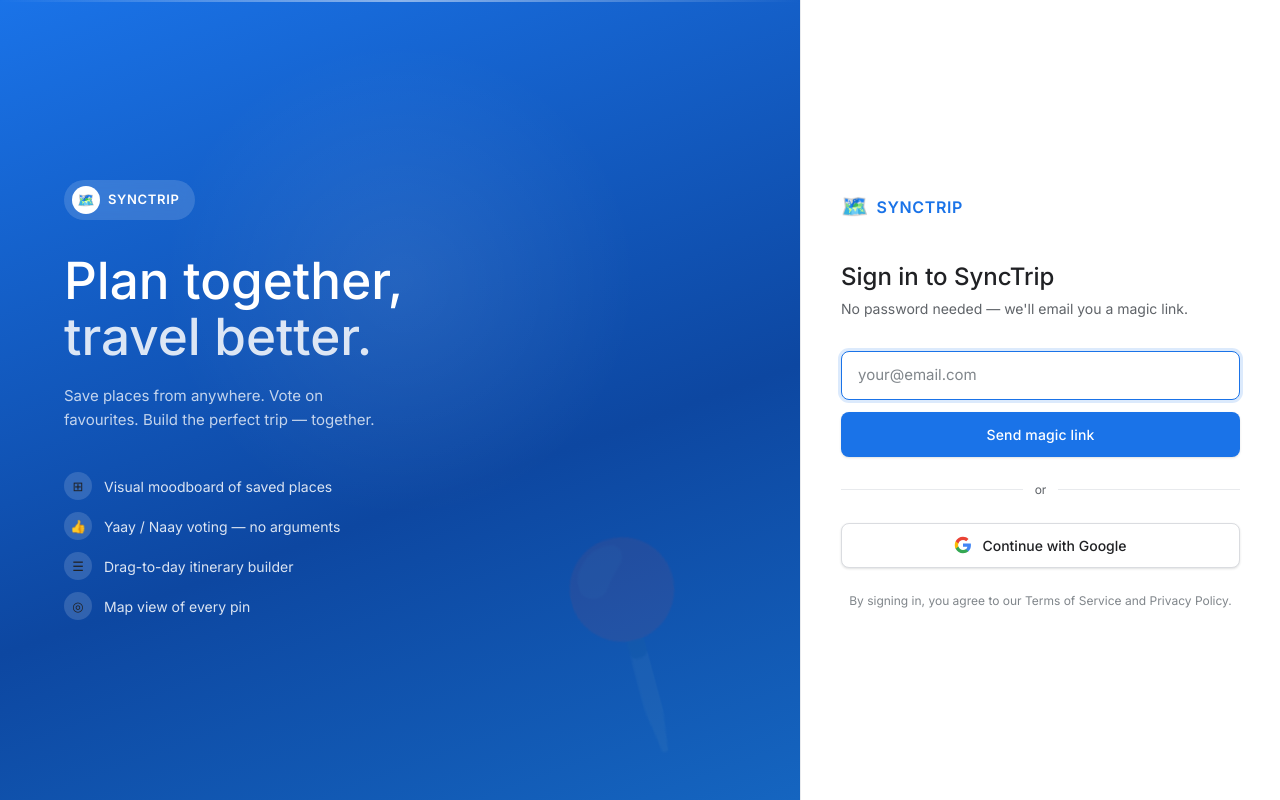
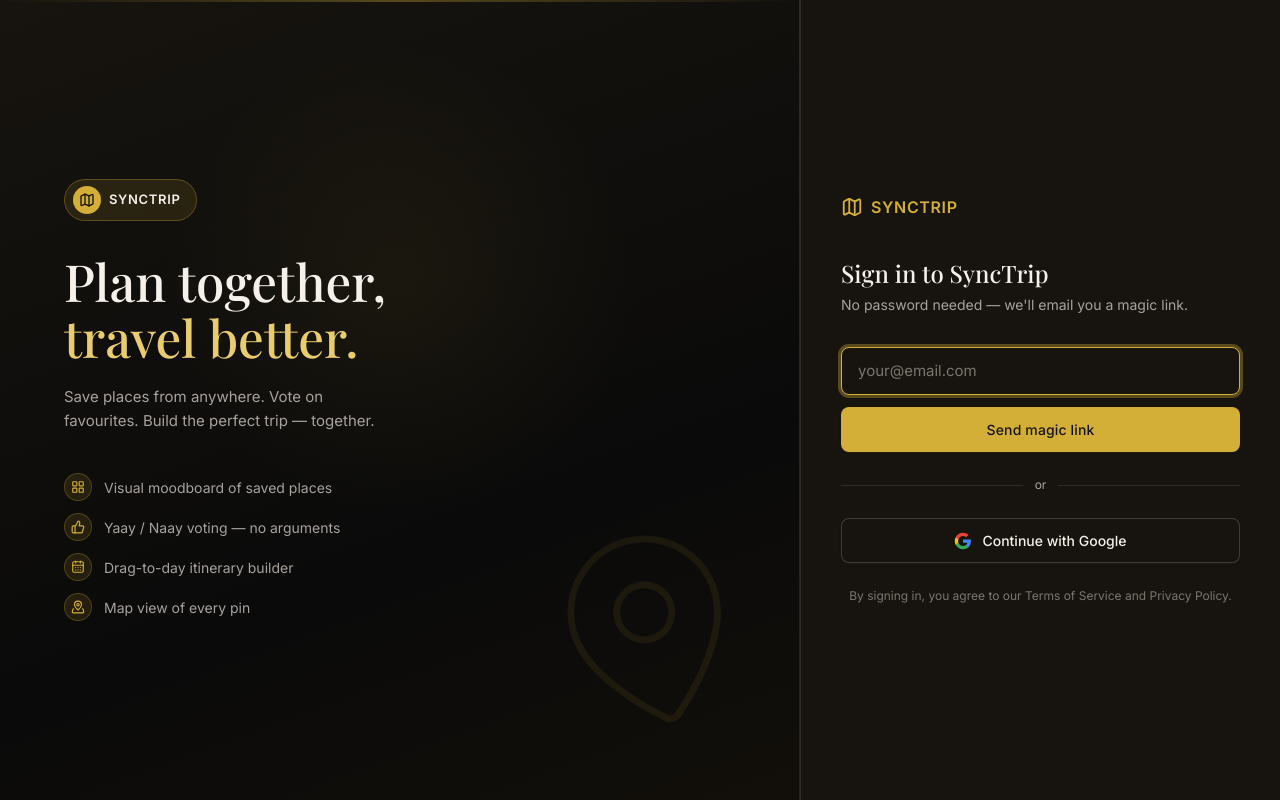
Before and after one commit to HCX0819/SyncTrip, a Next.js app: page /login in a window 1280 px wide. Built offline with nearby package versions, Linux system fonts and the light colour scheme; no server answers; a web font is replaced by a local one.

Commit message:
Add lucide-react icons and implement Luxury Noir theme styles

```diff
--- a/package.json
+++ b/package.json
@@ -16,6 +16,7 @@
     "@supabase/ssr": "^0.12.7",
     "@supabase/supabase-js": "^2.116.0",
     "@types/mapbox-gl": "^3.4.1",
+    "lucide-react": "^1.47.0",
     "mapbox-gl": "^3.31.0",
     "maplibre-gl": "^6.10.0",
     "next": "16.3.5",
--- a/src/app/globals.css
+++ b/src/app/globals.css
@@ -34,6 +34,25 @@
   /* Typography */
   --font-sans: "Inter", "Google Sans", system-ui, sans-serif;
   --font-display: "Google Sans", "Inter", system-ui, sans-serif;
+  --font-serif: var(--font-playfair), Georgia, "Times New Roman", serif;
+
+  /* Luxury Noir — warm gold accent */
+  --gold: #d4af37;
+  --gold-dark: #b8912b;
+  --gold-soft: #e8cc6e;
+  --gold-dim: rgba(212, 175, 55, 0.14);
+  --gold-ring: rgba(212, 175, 55, 0.35);
+
+  /* Luxury Noir — near-black warm surface system */
+  --noir-bg: #0a0a0a;
+  --noir-bg-soft: #17140f;
+  --noir-surface: #17140f;
+  --noir-surface-2: #221d15;
+  --noir-border: rgba(245, 241, 234, 0.1);
+  --noir-border-strong: rgba(245, 241, 234, 0.18);
+  --noir-text: #f5f1ea;
+  --noir-text-muted: #a8a29e;
+  --noir-text-light: #7a756e;
 
   --radius-sm: 4px;
   --radius-md: 8px;
@@ -476,3 +495,70 @@
   border-color: var(--blue);
   color: var(--blue);
 }
+
+/* ── Luxury Noir theme scope — login (/login) & marketing (/) pages only ──
+   Overrides shared semantic tokens locally so the existing .btn/.input/
+   .card/etc. classes automatically re-theme inside this scope, without
+   touching :root or any other page's appearance. ─────────────────────── */
+.theme-noir {
+  --bg: var(--noir-bg-soft);
+  --surface: var(--noir-surface);
+  --surface-2: var(--noir-surface-2);
+  --border: var(--noir-border);
+  --border-strong: var(--noir-border-strong);
+  --text: var(--noir-text);
+  --text-muted: var(--noir-text-muted);
+  --text-light: var(--noir-text-light);
+
+  --blue: var(--gold);
+  --blue-dark: var(--gold-dark);
+  --blue-light: var(--gold-dim);
+
+  --accent: var(--gold);
+  --accent-dim: var(--gold-dim);
+  --accent-hover: var(--gold-dark);
+
+  background: radial-gradient(ellipse at 50% 20%, var(--noir-bg-soft) 0%, var(--noir-bg) 70%);
+  color: var(--text);
+  min-height: 100dvh;
+}
+
+/* Hardcoded-color leaks inside shared classes that var() overrides above
+   can't reach. */
+.theme-noir .input:focus {
+  border-color: var(--gold);
+  box-shadow: 0 0 0 3px var(--gold-ring);
+}
+
+.theme-noir .btn-primary {
+  background: var(--gold);
+  color: #17140f;
+}
+.theme-noir .btn-primary:not(:disabled):hover {
+  background: var(--gold-dark);
+  box-shadow: 0 4px 16px rgba(212, 175, 55, 0.25);
+}
+
+.theme-noir .btn-flat {
+  color: var(--noir-text-muted);
+  border-color: var(--noir-border-strong);
+}
+.theme-noir .btn-flat:not(:disabled):hover {
+  background: var(--noir-surface-2);
+  color: var(--noir-text);
+}
+
+.theme-noir .btn-ghost {
+  color: var(--gold);
+  border-color: var(--gold);
+}
+.theme-noir .btn-ghost:not(:disabled):hover {
+  background: var(--gold-dim);
+}
+
+@media (prefers-reduced-motion: reduce) {
+  .animate-fade-up,
+  .animate-fade-up-delay {
+    animation: none;
+  }
+}
--- a/src/app/login/page.tsx
+++ b/src/app/login/page.tsx
@@ -2,6 +2,16 @@
 
 import { useState } from "react";
 import { createClient } from "@/lib/supabase/client";
+import {
+  Map,
+  MapPin,
+  LayoutGrid,
+  ThumbsUp,
+  CalendarDays,
+  MapPinned,
+  MailCheck,
+  AlertCircle,
+} from "lucide-react";
 
 export default function LoginPage() {
   const [email, setEmail] = useState("");
@@ -36,11 +46,11 @@
 
   return (
     <main
+      className="theme-noir"
       style={{
         minHeight: "100dvh",
         display: "flex",
         alignItems: "stretch",
-        background: "var(--bg)",
       }}
     >
       {/* Left panel — decorative (hidden on mobile) */}
@@ -50,7 +60,8 @@
           flex: 1,
           position: "relative",
           overflow: "hidden",
-          background: "linear-gradient(160deg, #1a73e8 0%, #0d47a1 60%, #1565c0 100%)",
+          background: "linear-gradient(160deg, #17140f 0%, #0a0a0a 65%, #120f0a 100%)",
+          borderRight: "1px solid var(--noir-border)",
         }}
       >
         {/* Top highlight line */}
@@ -61,7 +72,7 @@
             left: 0,
             right: 0,
             height: "2px",
-            background: "linear-gradient(90deg, transparent, rgba(255,255,255,0.5), transparent)",
+            background: "linear-gradient(90deg, transparent, rgba(212,175,55,0.35), transparent)",
           }}
         />
         {/* Subtle radial glow */}
@@ -73,25 +84,23 @@
             transform: "translate(-50%, -50%)",
             width: 480,
             height: 480,
-            background: "radial-gradient(ellipse, rgba(255,255,255,0.08) 0%, transparent 70%)",
+            background: "radial-gradient(ellipse, rgba(212,175,55,0.06) 0%, transparent 70%)",
             borderRadius: "50%",
           }}
         />
-        {/* Map pin pattern */}
-        <div
+        {/* Map pin watermark */}
+        <MapPin
+          size={220}
+          strokeWidth={0.75}
+          color="var(--gold)"
           style={{
             position: "absolute",
             bottom: "60px",
             right: "40px",
             opacity: 0.08,
-            fontSize: "200px",
-            lineHeight: 1,
             transform: "rotate(-15deg)",
-            userSelect: "none",
           }}
-        >
-          📍
-        </div>
+        />
 
         <div
           style={{
@@ -103,13 +112,14 @@
             padding: "64px",
           }}
         >
-          {/* Google Maps style logo badge */}
+          {/* Logo badge */}
           <div
             style={{
               display: "inline-flex",
               alignItems: "center",
               gap: "8px",
-              background: "rgba(255,255,255,0.15)",
+              background: "rgba(212,175,55,0.12)",
+              border: "1px solid rgba(212,175,55,0.3)",
               backdropFilter: "blur(8px)",
               borderRadius: "99px",
               padding: "6px 16px 6px 8px",
@@ -121,63 +131,63 @@
               style={{
                 width: 28,
                 height: 28,
-                background: "#ffffff",
+                background: "var(--gold)",
                 borderRadius: "50%",
                 display: "flex",
                 alignItems: "center",
                 justifyContent: "center",
-                fontSize: "14px",
               }}
             >
-              🗺️
+              <Map size={16} color="#17140f" strokeWidth={2} />
             </div>
-            <span style={{ color: "#ffffff", fontSize: "13px", fontWeight: 600, letterSpacing: "0.05em" }}>
+            <span style={{ color: "var(--noir-text)", fontSize: "13px", fontWeight: 600, letterSpacing: "0.05em" }}>
               SYNCTRIP
             </span>
           </div>
 
           <h1
             style={{
+              fontFamily: "var(--font-serif)",
               fontSize: "clamp(36px, 4vw, 52px)",
               fontWeight: 500,
               lineHeight: 1.1,
-              color: "#ffffff",
+              color: "var(--noir-text)",
               marginBottom: "20px",
             }}
           >
             Plan together,
             <br />
-            <span style={{ opacity: 0.85 }}>travel better.</span>
+            <span style={{ color: "var(--gold-soft)" }}>travel better.</span>
           </h1>
-          <p style={{ color: "rgba(255,255,255,0.75)", fontSize: "15px", maxWidth: 320, lineHeight: 1.6 }}>
+          <p style={{ color: "var(--noir-text-muted)", fontSize: "15px", maxWidth: 320, lineHeight: 1.6 }}>
             Save places from anywhere. Vote on favourites. Build the perfect trip — together.
           </p>
 
-          {/* Google Maps-style feature chips */}
+          {/* Feature list */}
           <div style={{ marginTop: "40px", display: "flex", flexDirection: "column", gap: "12px" }}>
             {[
-              { icon: "⊞", label: "Visual moodboard of saved places" },
-              { icon: "👍", label: "Yaay / Naay voting — no arguments" },
-              { icon: "☰", label: "Drag-to-day itinerary builder" },
-              { icon: "◎", label: "Map view of every pin" },
+              { Icon: LayoutGrid, label: "Visual moodboard of saved places" },
+              { Icon: ThumbsUp, label: "Yaay / Naay voting — no arguments" },
+              { Icon: CalendarDays, label: "Drag-to-day itinerary builder" },
+              { Icon: MapPinned, label: "Map view of every pin" },
             ].map((f) => (
               <div key={f.label} style={{ display: "flex", alignItems: "center", gap: "12px" }}>
                 <span
                   style={{
                     width: 28,
                     height: 28,
-                    background: "rgba(255,255,255,0.15)",
+                    background: "rgba(212,175,55,0.12)",
+                    border: "1px solid rgba(212,175,55,0.25)",
                     borderRadius: "50%",
                     display: "flex",
                     alignItems: "center",
                     justifyContent: "center",
-                    fontSize: "13px",
                     flexShrink: 0,
                   }}
                 >
-                  {f.icon}
+                  <f.Icon size={14} color="var(--gold)" strokeWidth={2} />
                 </span>
-                <span style={{ color: "rgba(255,255,255,0.85)", fontSize: "14px" }}>{f.label}</span>
+                <span style={{ color: "var(--noir-text-muted)", fontSize: "14px" }}>{f.label}</span>
               </div>
             ))}
           </div>
@@ -207,8 +217,8 @@
             marginBottom: "40px",
           }}
         >
-          <span style={{ fontSize: "22px" }}>🗺️</span>
-          <span style={{ fontSize: "16px", fontWeight: 600, color: "var(--blue)", letterSpacing: "0.04em" }}>
+          <Map size={22} color="var(--gold)" />
+          <span style={{ fontSize: "16px", fontWeight: 600, color: "var(--gold)", letterSpacing: "0.04em" }}>
             SYNCTRIP
           </span>
         </div>
@@ -217,6 +227,7 @@
           <>
             <h2
               style={{
+                fontFamily: "var(--font-serif)",
                 fontSize: "24px",
                 fontWeight: 500,
                 marginBottom: "6px",
@@ -243,7 +254,7 @@
               />
               {error && (
                 <p style={{ color: "var(--red)", fontSize: "13px", display: "flex", alignItems: "center", gap: "6px" }}>
-                  ⚠ {error}
+                  <AlertCircle size={14} /> {error}
                 </p>
               )}
               <button
@@ -293,7 +304,7 @@
               }}
               onMouseEnter={(e) => {
                 e.currentTarget.style.background = "var(--surface-2)";
-                e.currentTarget.style.boxShadow = "var(--shadow-md)";
+                e.currentTarget.style.boxShadow = "0 4px 16px rgba(0,0,0,0.4)";
               }}
               onMouseLeave={(e) => {
                 e.currentTarget.style.background = "var(--surface)";
@@ -334,13 +345,13 @@
                 alignItems: "center",
                 justifyContent: "center",
                 margin: "0 auto 24px",
-                fontSize: "28px",
               }}
             >
-              ✉
+              <MailCheck size={28} color="var(--gold)" />
             </div>
             <h2
               style={{
+                fontFamily: "var(--font-serif)",
                 fontSize: "22px",
                 fontWeight: 500,
                 marginBottom: "10px",
--- a/src/app/page.tsx
+++ b/src/app/page.tsx
@@ -14,6 +14,7 @@
 
   return (
     <main
+      className="theme-noir"
       style={{
         minHeight: "100dvh",
         display: "flex",
```
Also changed, not shown: src/app/layout.tsx (+10 -1 lines), src/components/trips/TripTabs.tsx (+20 -4 lines), 1 other file (tests, documents, lock files or other folders).
